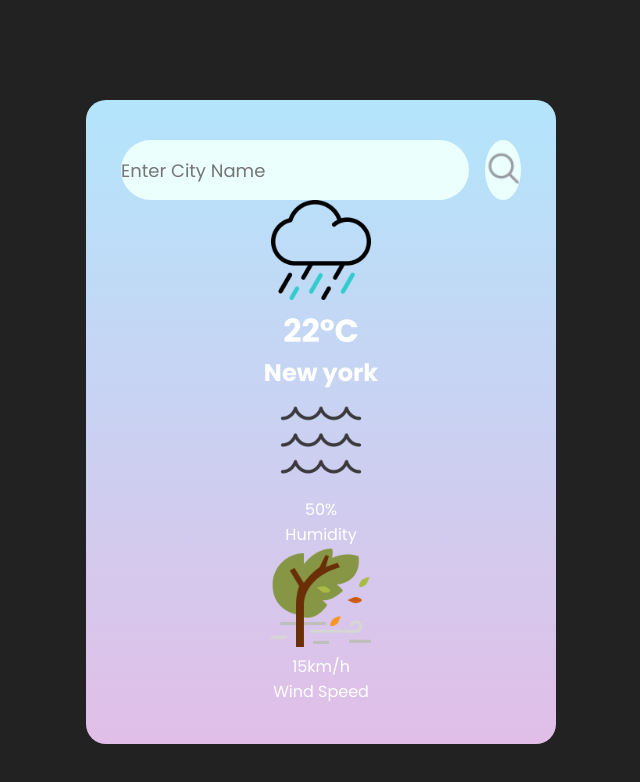
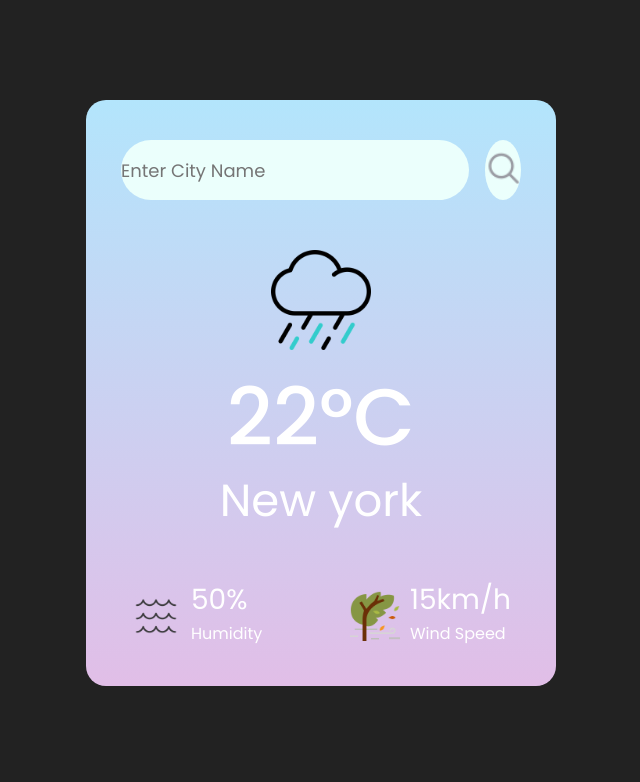
Before and after one commit to TanujaAdak/codtect_task-2, a plain HTML site: page index.html in a window 1280 px wide. Shown: the whole page, without its empty margins (319-959 px from the left). Drawn offline with Linux system fonts and the light colour scheme.

Commit message:
weather forecast

```diff
--- a/index.html
+++ b/index.html
@@ -26,17 +26,18 @@
             <h2 class="city">New york</h2>
             <div class="details">
                 <div class="col">
-                    <img src="humidity.png" height="100">
+                    <img src="humidity.png" height="50">
                     <div>
                         <p class="humidity">50%</p>
                         <p>Humidity</p>
                     </div>
-                    <div class="col">
-                        <img src="wind.png" height="100">
-                        <div>
-                            <p class="wind">15km/h</p>
-                            <p>Wind Speed</p>
-                        </div>
+                </div>
+                <div class="col">
+                    <img src="wind.png" height="50">
+                    <div>
+                        <p class="wind">15km/h</p>
+                        <p>Wind Speed</p>
+                    </div>
                 </div>
             </div>
         </div>
--- a/style.css
+++ b/style.css
@@ -1,15 +1,15 @@
-*{
+* {
     margin: 0;
     padding: 0;
-    font-family: 'Poppins' , sans-serif;
+    font-family: 'Poppins', sans-serif;
     box-sizing: border-box;
 }
 
-body{
+body {
     background: #222;
 }
 
-.card{
+.card {
     width: 90%;
     max-width: 470px;
     background: linear-gradient(to bottom, #B3E5FC, #E1BEE7);
@@ -20,14 +20,14 @@ body{
     text-align: center;
 }
 
-.search{
+.search {
     width: 100%;
     display: flex;
     align-items: center;
     justify-content: space-between;
 }
 
-.search input{
+.search input {
     border: 0;
     outline: 0;
     background: #ebfffc;
@@ -39,7 +39,7 @@ body{
     font-size: 18px
 }
 
-.search  button{
+.search button {
     border: 0;
     outline: 0;
     background: #ebfffc;
@@ -48,3 +48,41 @@ body{
     height: 60px;
     cursor: pointer;
 }
+
+.weather-icon {
+    margin-top: 50px;
+}
+
+.weather h1 {
+    font-size: 80px;
+    font-weight: 500;
+}
+
+.weather h2 {
+    font-size: 45px;
+    font-weight: 400;
+    margin-top: -10px;
+}
+
+.details {
+    display: flex;
+    align-items: center;
+    justify-content: space-between;
+    padding: 0 10px;
+    margin-top: 50px;
+}
+
+.col {
+    display: flex;
+    align-items: center;
+    text-align: left;
+}
+
+.col img{
+    margin-right: 10px;
+}
+
+.humidity, .wind{
+    font-size: 28px;
+    margin-top: -6px;
+}
```
